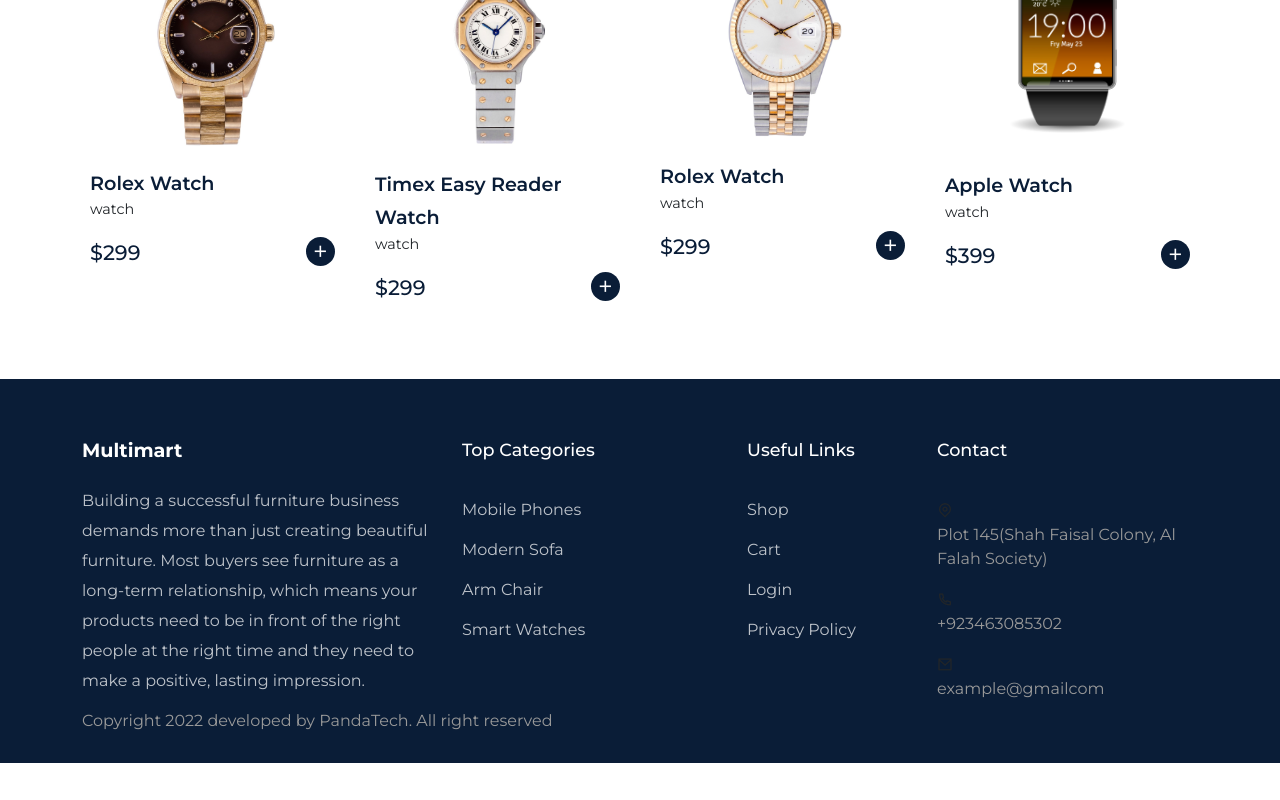
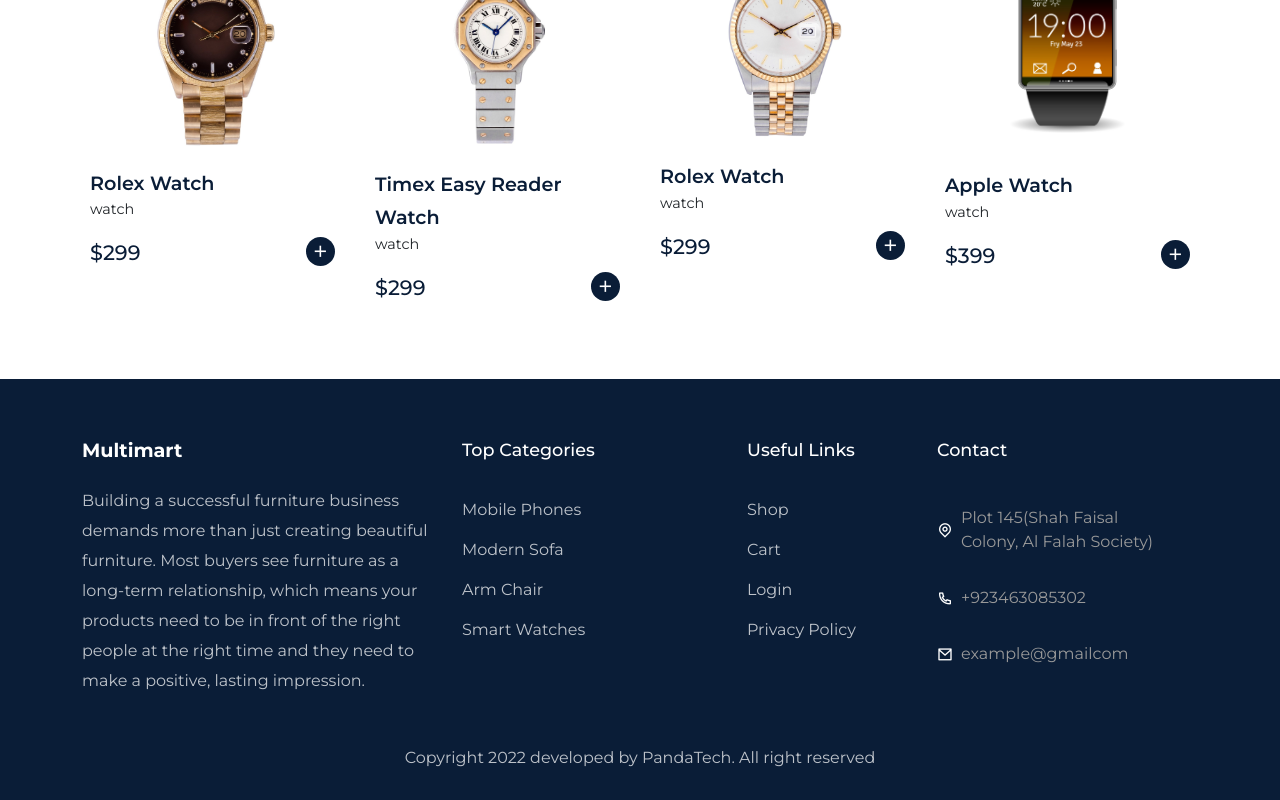
Before and after one commit to Shair1020/ecommerce-multimart, a React (Create React App) app: page /home in a window 1280 px wide. Shown: the part 3628-4428 px from the top of the page. Before the commit the page ends 4391 px from the top, so only its background shows below. Built offline with nearby package versions, Linux system fonts and the light colour scheme.

Commit message:
footer desin compeleted

```diff
--- a/src/component/Footer/Footer.jsx
+++ b/src/component/Footer/Footer.jsx
@@ -63,23 +63,25 @@
           <Col lg="3">
             <div className="footer__quick-links">
               <h4 className="quick__links-title">Contact</h4>
-              <ListGroup>
+              <ListGroup className="footer_contact">
                 <ListGroupItem className="ps-0 border-0">
-                  <span>
-                    <i className="ri-map-pin-line"></i>
-                    <p>Plot 145(Shah Faisal Colony, Al Falah Society)</p>
+                  <span className="text-white flex">
+                    <i class="ri-map-pin-line"></i>
+                    <p className="m-2">
+                      Plot 145(Shah Faisal Colony, Al Falah Society)
+                    </p>
                   </span>
                 </ListGroupItem>
                 <ListGroupItem className="ps-0 border-0">
-                  <span>
-                    <i className="ri-phone-line"></i>
-                    <p>+923463085302</p>
+                  <span className="text-white flex">
+                    <i class="ri-phone-line"></i>
+                    <p className="m-2">+923463085302</p>
                   </span>
                 </ListGroupItem>
                 <ListGroupItem className="ps-0 border-0">
-                  <span>
-                    <i className="ri-mail-line"></i>
-                    <p>example@gmailcom</p>
+                  <span className="text-white flex">
+                    <i class="ri-mail-line"></i>
+                    <p className="m-2">example@gmailcom</p>
                   </span>
                 </ListGroupItem>
               </ListGroup>
--- a/src/component/Footer/footer.css
+++ b/src/component/Footer/footer.css
@@ -22,3 +22,23 @@
   color: #fff;
   font-size: 1.1rem;
 }
+
+.footer__contact li span,
+.footer__contact p {
+  color: rgba(255, 255, 255, 0.735);
+}
+
+.footer__contact li span {
+  font-size: 1.2rem;
+}
+
+.flex {
+  display: flex;
+  align-items: center;
+  padding-right: 10px;
+}
+.footer__copyright {
+  color: rgba(255, 255, 255, 0.735);
+  margin-top: 50px;
+  text-align: center;
+}
```
